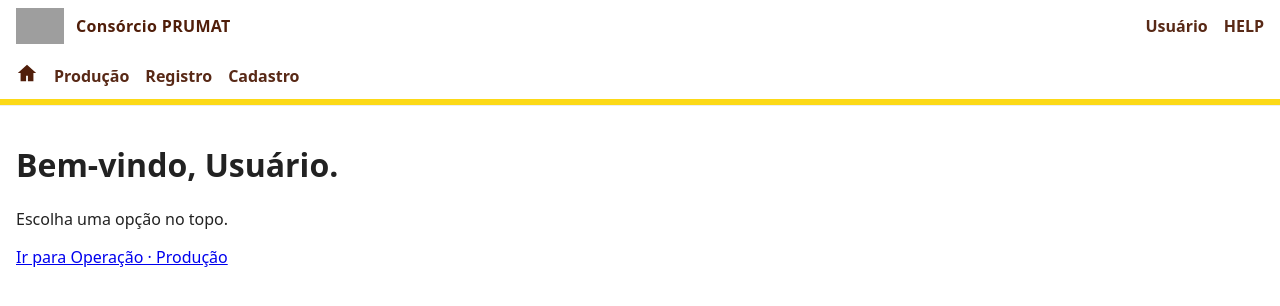
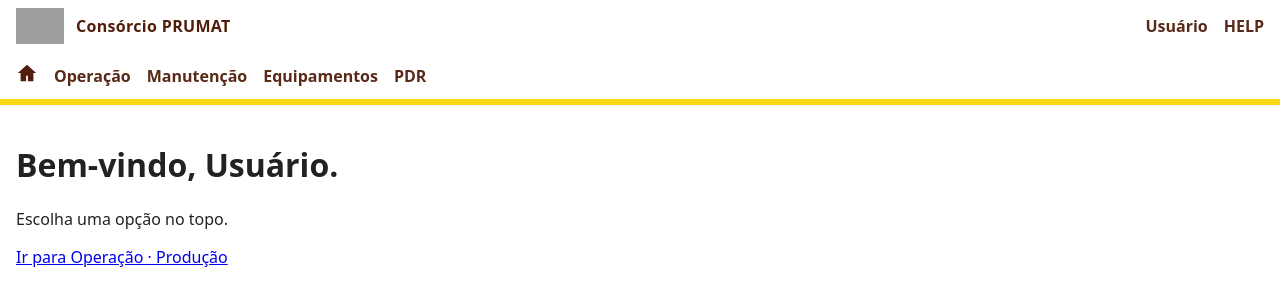
Before and after one commit to satmbr/prod, a Flask app: page / in a window 1280 px wide. Shown: the top 306 px of the page. Run offline with Flask 3, Linux system fonts and the light colour scheme; grey boxes are pictures that could not be loaded.

Commit message:
Add files via upload

```diff
--- a/app.py
+++ b/app.py
@@ -4,11 +4,11 @@ import os
 def create_app():
     app = Flask(__name__)
 
-    # Temporário: nome do usuário no topo (APP_USER no Railway, ou ?user=Fulano)
+    # Nome do usuário mostrado no topo (APP_USER no Railway, ou ?user=Fulano)
     def resolve_user_name():
         return request.args.get("user") or os.getenv("APP_USER") or "Usuário"
 
-    # Subnav para Operação → (Produção/Registro/Cadastro)
+    # Subnav exclusivo da seção Operação
     def producao_subnav(active: str):
         return [
             {"text": "Produção", "href": url_for("operacao_producao"), "active": active == "producao"},
@@ -20,21 +20,20 @@ def create_app():
     def index():
         return render_template("index.html", current_user_name=resolve_user_name())
 
-    # Seção Operação (página “raiz” da seção)
+    # ===== Seção: Operação =====
     @app.get("/operacao")
     def operacao_index():
+        # Ao entrar na seção, APENAS mostra os sublinks (nenhum ativo ainda)
         return render_template(
             "operacao/index.html",
             current_user_name=resolve_user_name(),
-            subnav_links=None
+            subnav_links=producao_subnav(active=""),
         )
 
-    # Operação → Produção / Registro / Cadastro
     @app.get("/operacao/producao")
     def operacao_producao():
-        # template com acento: produção.html
         return render_template(
-            "operacao/produção.html",
+            "operacao/produção.html",   # arquivo com acento
             current_user_name=resolve_user_name(),
             subnav_links=producao_subnav(active="producao"),
         )
@@ -55,7 +54,6 @@ def create_app():
             subnav_links=producao_subnav(active="cadastro"),
         )
 
-    # Healthcheck
     @app.get("/health")
     def health():
         return {"status": "ok"}, 200
--- a/templates/base.html
+++ b/templates/base.html
@@ -25,15 +25,19 @@
       <a class="home-icon" title="Home" href="{{ url_for('index') }}">
         <svg viewBox="0 0 24 24" aria-hidden="true"><path d="M12 3 2 12h3v9h6v-6h2v6h6v-9h3z"/></svg>
       </a>
-      <!-- Menu principal; Produção/Registro/Cadastro também aparecem no subnav -->
-      <a class="nav-link" href="{{ url_for('operacao_producao') }}">Produção</a>
-      <a class="nav-link" href="{{ url_for('operacao_registro') }}">Registro</a>
-      <a class="nav-link" href="{{ url_for('operacao_cadastro') }}">Cadastro</a>
+
+      <!-- MENU PRINCIPAL (fixo) -->
+      <a class="nav-link" href="{{ url_for('operacao_index') }}">Operação</a>
+      <a class="nav-link" href="#manutencao">Manutenção</a>
+      <a class="nav-link" href="#equipamentos">Equipamentos</a>
+      <a class="nav-link" href="#pdr">PDR</a>
     </div>
   </nav>
 
+  <!-- Linha amarela -->
   <div class="divider"></div>
 
+  <!-- SUBLINKS: aparecem SOMENTE quando a view envia 'subnav_links' (Operação e filhos) -->
   {% if subnav_links %}
   <div class="subnav">
     {% for item in subnav_links %}
```
